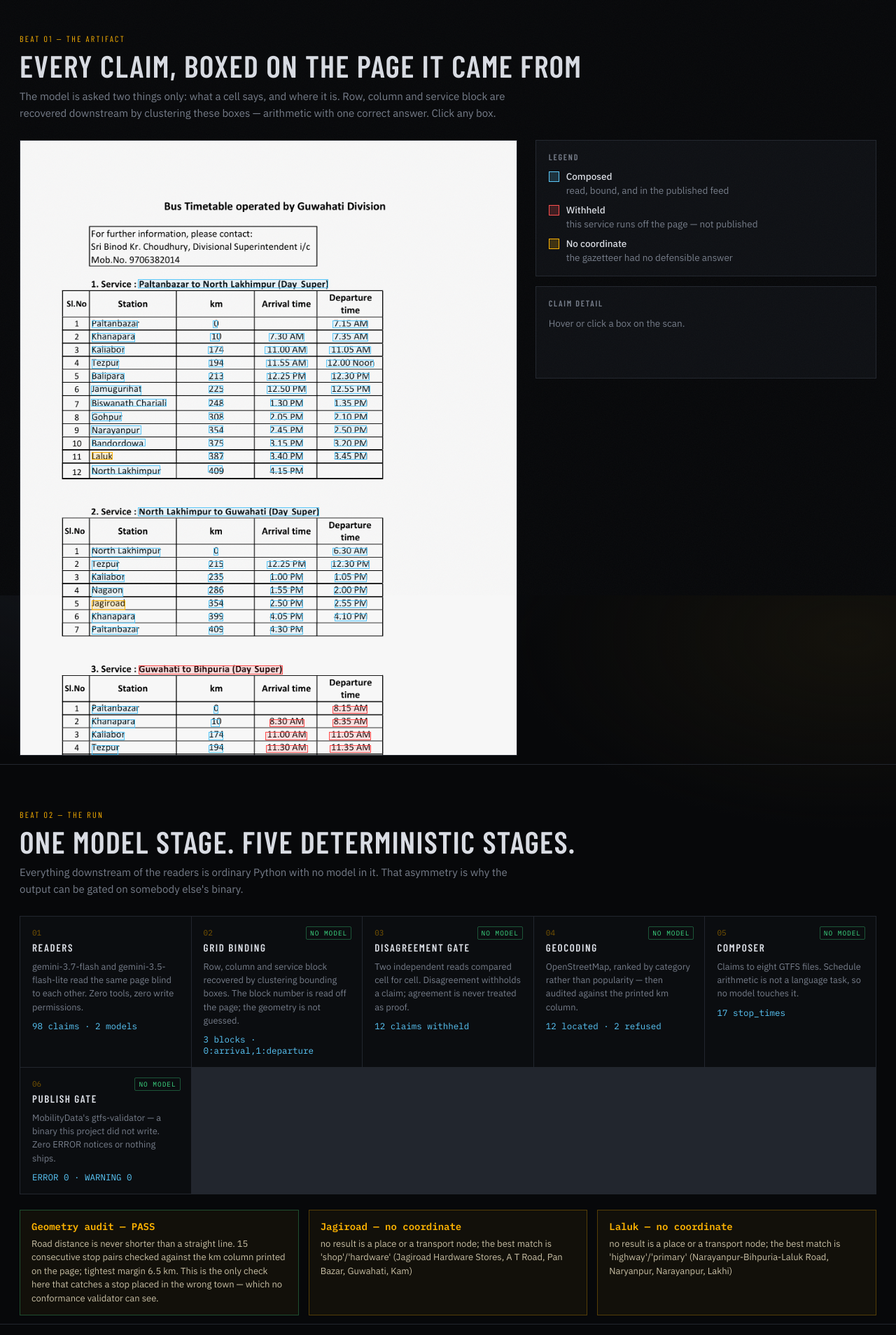
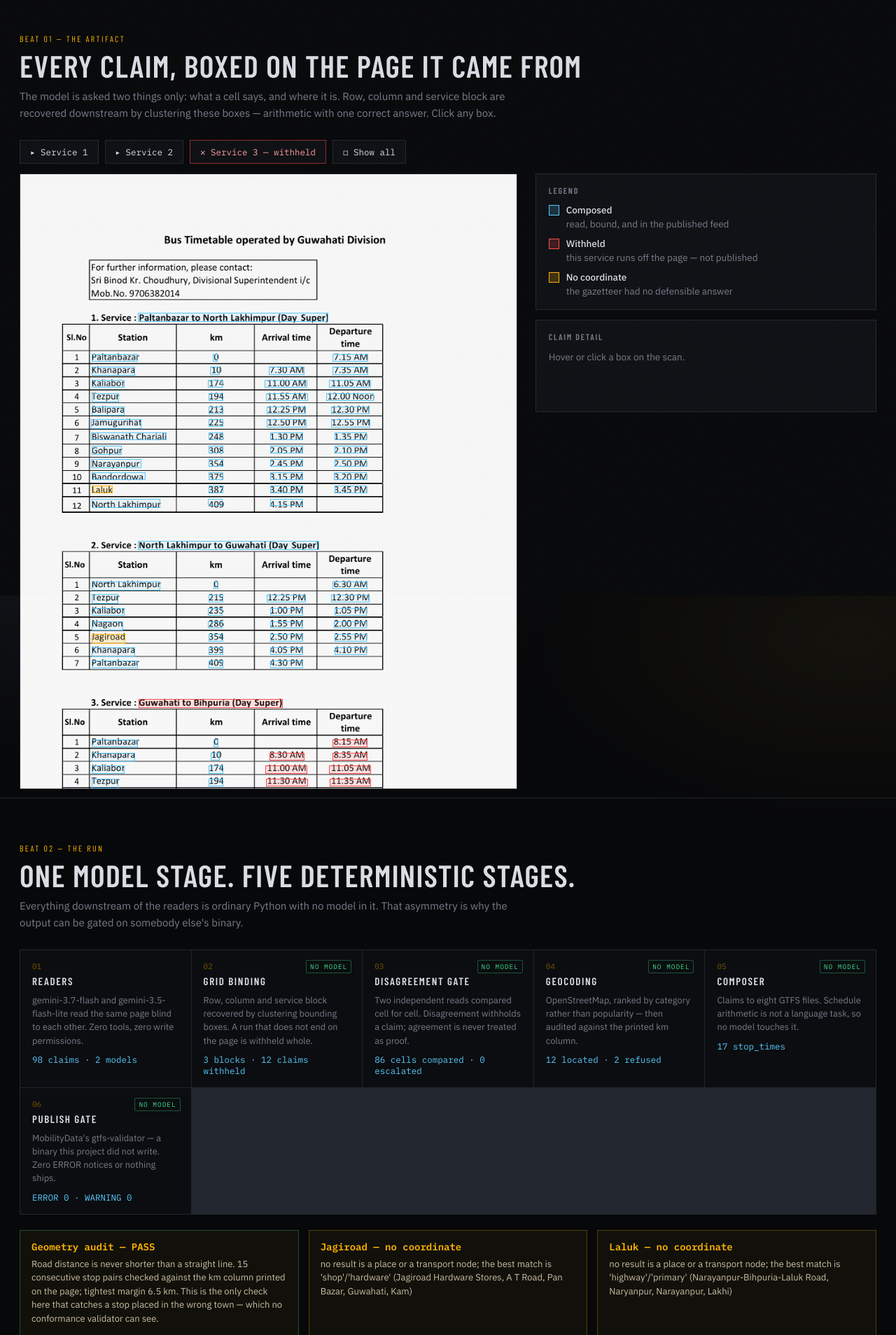
Before and after one commit to Munshi-PremChand/headway, a FastAPI app: page / in a window 1280 px wide. Shown: the part 329-2237 px from the top of the page at 70% size. Run offline with FastAPI, Linux system fonts and the light colour scheme.

Commit message:
feat: jump controls, honest gate metrics, live URL in the README
The withheld service sits below the fold of the scan's scroll frame and it is
the one thing a viewer has to see, so each service now has a jump control that
scrolls to it and dims the others.

Stage 03 was showing the truncation count and calling it a disagreement count.
build_demo_data now binds the SECOND read too and reports what the gate
actually compared: 86 cells, 0 escalated.

```diff
--- a/web/app.py
+++ b/web/app.py
@@ -43,8 +43,16 @@ if DATA.exists():
 _run_lock = asyncio.Lock()
 
 
+@app.get("/api/healthz")
 @app.get("/healthz")
 def healthz() -> dict:
+    """Cheap and dependency-free, so a probe never waits on Vertex.
+
+    Served under /api as well: Cloud Run's own frontend answers a bare
+    /healthz with a Google 404 page before the request reaches the container
+    (measured 2026-08-31 — the response body is Google's error page, and no
+    request appears in the container log).
+    """
     return {"ok": True}
 
 
--- a/web/data/run.json
+++ b/web/data/run.json
@@ -67,6 +67,11 @@
   "columnRoles": {
     "0": "arrival",
     "1": "departure"
+  },
+  "gate": {
+    "compared": 86,
+    "disagreements": 0,
+    "second_read": true
   },
   "claims": [
     {
@@ -1937,7 +1942,7 @@
             "timezone": "Asia/Kolkata"
           }
         ],
-        "validation_seconds": 0.528058564
+        "validation_seconds": 0.659895526
       }
     }
   },
@@ -2013,7 +2018,7 @@
             "timezone": "Asia/Kolkata"
           }
         ],
-        "validation_seconds": 0.521937418
+        "validation_seconds": 0.651248866
       }
     }
   }
--- a/web/templates/index.html
+++ b/web/templates/index.html
@@ -75,6 +75,14 @@ h2{font-family:var(--sign);font-weight:600;font-size:clamp(28px,3.6vw,44px);
 .sub{color:var(--muted);max-width:78ch;line-height:1.6;font-size:15px;margin:0 0 26px}
 
 /* ───────────────────────── the scan + overlay ──────────────────────────── */
+.jump{display:flex;gap:9px;flex-wrap:wrap;margin-bottom:14px}
+.jump button{font-family:var(--mono);font-size:12.5px;color:var(--text);
+  background:#0d0f13;border:1px solid var(--line);padding:8px 14px;cursor:pointer;
+  transition:border-color .15s,color .15s,background .15s}
+.jump button:hover{border-color:var(--amber);color:var(--amber)}
+.jump button.cut{border-color:rgba(255,77,77,.5);color:#ff9b9b}
+.jump button.cut:hover{background:rgba(255,77,77,.12);border-color:var(--fail);
+  color:var(--fail)}
 .evidence{display:grid;grid-template-columns:minmax(0,1.05fr) minmax(320px,.72fr);
   gap:26px;align-items:start}
 .scanframe{
@@ -233,8 +241,9 @@ footer a{color:var(--amber);text-decoration:none;border-bottom:1px solid var(--a
     <p class="sub">The model is asked two things only: what a cell says, and where it is.
       Row, column and service block are recovered downstream by clustering these boxes —
       arithmetic with one correct answer. Click any box.</p>
+    <div class="jump" id="jump"></div>
     <div class="evidence">
-      <div class="scanframe"><div class="scaninner" id="scan">
+      <div class="scanframe" id="scanframe"><div class="scaninner" id="scan">
         <img id="pageimg" alt="ASTC Guwahati division timetable, page 1">
       </div></div>
       <div class="rail">
@@ -358,6 +367,7 @@ function render(d) {
     b.style.width = ((x1 - x0) * 100) + "%"; b.style.height = ((y1 - y0) * 100) + "%";
     b.style.animationDelay = (i * 7) + "ms";
     b.title = c.value;
+    b.dataset.trip = String(c.trip);
     const show = () => {
       document.querySelectorAll(".bx.on").forEach(n => n.classList.remove("on"));
       b.classList.add("on"); detail(c);
@@ -366,6 +376,33 @@ function render(d) {
     b.addEventListener("click", show);
     scan.append(b);
   });
+
+  // Jump straight to a service inside the scan. The withheld block sits below
+  // the fold of the scroll frame, and it is the one thing a viewer must see.
+  const frame = $("#scanframe");
+  d.blocks.forEach(b => {
+    const first = d.claims.find(c => String(c.trip) === String(b.trip));
+    if (!first) return;
+    const btn = el("button", b.truncated ? "cut" : "",
+      `${b.truncated ? "✕" : "▸"} Service ${esc(b.trip)}`
+      + (b.truncated ? " — withheld" : ""));
+    btn.title = b.heading;
+    btn.addEventListener("click", () => {
+      const img = $("#pageimg");
+      const y = first.bbox[1] * img.clientHeight;
+      frame.scrollTo({ top: Math.max(0, y - 70), behavior: "smooth" });
+      document.querySelectorAll(".bx").forEach(n => {
+        n.style.opacity = String(n.dataset.trip === String(b.trip) ? 1 : .18);
+      });
+    });
+    $("#jump").append(btn);
+  });
+  const all = el("button", "", "◻ Show all");
+  all.addEventListener("click", () => {
+    document.querySelectorAll(".bx").forEach(n => { n.style.opacity = "1"; });
+    frame.scrollTo({ top: 0, behavior: "smooth" });
+  });
+  $("#jump").append(all);
 
   function detail(c) {
     const box = $("#detail");
@@ -385,8 +422,8 @@ function render(d) {
   const g = d.geocode, p = d.plausibility, hv = d.headway.validation;
   const stages = [
     ["01", "Readers", "gemini-3.7-flash and gemini-3.5-flash-lite read the same page blind to each other. Zero tools, zero write permissions.", `${d.claims.length} claims · 2 models`, false],
-    ["02", "Grid binding", "Row, column and service block recovered by clustering bounding boxes. The block number is read off the page; the geometry is not guessed.", `${d.blocks.length} blocks · ${JSON.stringify(d.columnRoles).replace(/[{}"]/g, "")}`, true],
-    ["03", "Disagreement gate", "Two independent reads compared cell for cell. Disagreement withholds a claim; agreement is never treated as proof.", `${withheld} claims withheld`, true],
+    ["02", "Grid binding", "Row, column and service block recovered by clustering bounding boxes. A run that does not end on the page is withheld whole.", `${d.blocks.length} blocks · ${withheld} claims withheld`, true],
+    ["03", "Disagreement gate", "Two independent reads compared cell for cell. Disagreement withholds a claim; agreement is never treated as proof.", d.gate && d.gate.second_read ? `${d.gate.compared} cells compared · ${d.gate.disagreements} escalated` : "single read — no corroboration", true],
     ["04", "Geocoding", "OpenStreetMap, ranked by category rather than popularity — then audited against the printed km column.", `${Object.keys(g.resolved).length} located · ${Object.keys(g.refused).length} refused`, true],
     ["05", "Composer", "Claims to eight GTFS files. Schedule arithmetic is not a language task, so no model touches it.", `${d.headway.stats.stop_times} stop_times`, true],
     ["06", "Publish gate", "MobilityData's gtfs-validator — a binary this project did not write. Zero ERROR notices or nothing ships.", `ERROR ${hv.errors} · WARNING ${hv.warnings}`, true],
```
Also changed, not shown: scripts/build_demo_data.py (+22 -0 lines), README.md.
